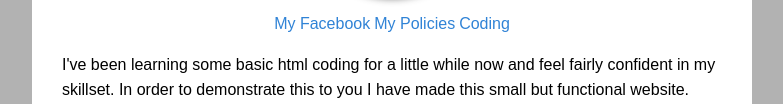
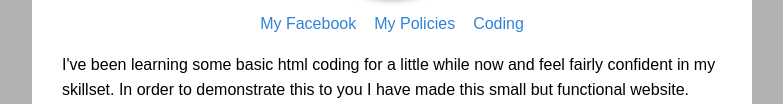
Before and after one commit to alexferrigno/alexferrigno.github.io, a plain HTML site: page index.html in a window 1280 px wide. Shown: the part 213-317 px from the top of the page, without its empty margins (248-1031 px from the left). Drawn offline with Linux system fonts and the light colour scheme.

Commit message:
css try again please dear god work

```diff
--- a/custom.css
+++ b/custom.css
@@ -51,6 +51,6 @@ a:hover{
 	text-decoration: underline;
 }
 .middletd{
-	margin-left: 30px;
-	margin-right: 30px;
+	padding-left: 15px;
+	padding-right: 15px;
 }
```
